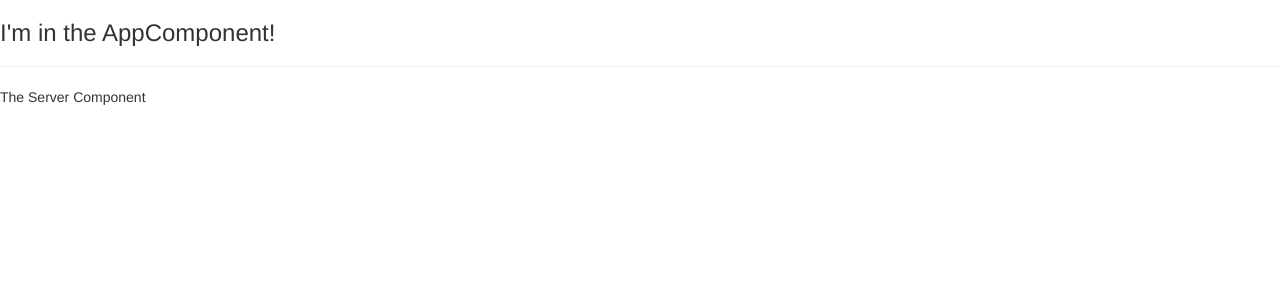
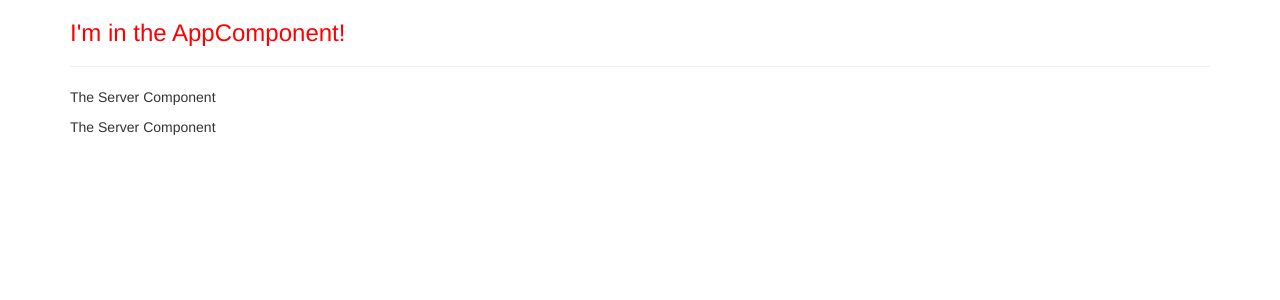
Before and after one commit to cSparkle/first_angular_app, an Angular app: page / in a window 1280 px wide. Shown: the top 300 px of the page. Built offline with nearby package versions, Linux system fonts and the light colour scheme.

Commit message:
added in component styling practice

```diff
--- a/src/app/app.component.css
+++ b/src/app/app.component.css
@@ -0,0 +1,3 @@
+h3 {
+    color: blue;
+}
--- a/src/app/app.component.html
+++ b/src/app/app.component.html
@@ -1,3 +1,9 @@
-<h3>I'm in the AppComponent!</h3>
-<hr>
-<app-server></app-server>
+<div class="container">
+    <div class="row">
+        <div class="col-xs-12">
+            <h3>I'm in the AppComponent!</h3>
+            <hr>
+            <app-servers></app-servers>
+        </div>
+    </div>
+</div>
--- a/src/app/app.component.ts
+++ b/src/app/app.component.ts
@@ -3,7 +3,12 @@
 @Component({
   selector: 'app-root',
   templateUrl: './app.component.html',
-  styleUrls: ['./app.component.css']
+  //styleUrls: ['./app.component.css']
+  styles: [`
+    h3 {
+      color: red;
+    }
+  `]
 })
 export class AppComponent {
   name = "Cortney";
--- a/src/app/servers/servers.component.html
+++ b/src/app/servers/servers.component.html
@@ -1,3 +1,2 @@
-<p>
-  servers works!
-</p>
+<app-server></app-server>
+<app-server></app-server>
--- a/src/app/servers/servers.component.ts
+++ b/src/app/servers/servers.component.ts
@@ -2,7 +2,7 @@
 
 @Component({
   selector: 'app-servers',
-  templateUrl: './servers.component.html',
+  template: '<app-server></app-server><app-server></app-server>',
   styleUrls: ['./servers.component.css']
 })
 export class ServersComponent implements OnInit {
```
Also changed, not shown: 1 other file (tests, documents, lock files or other folders).
